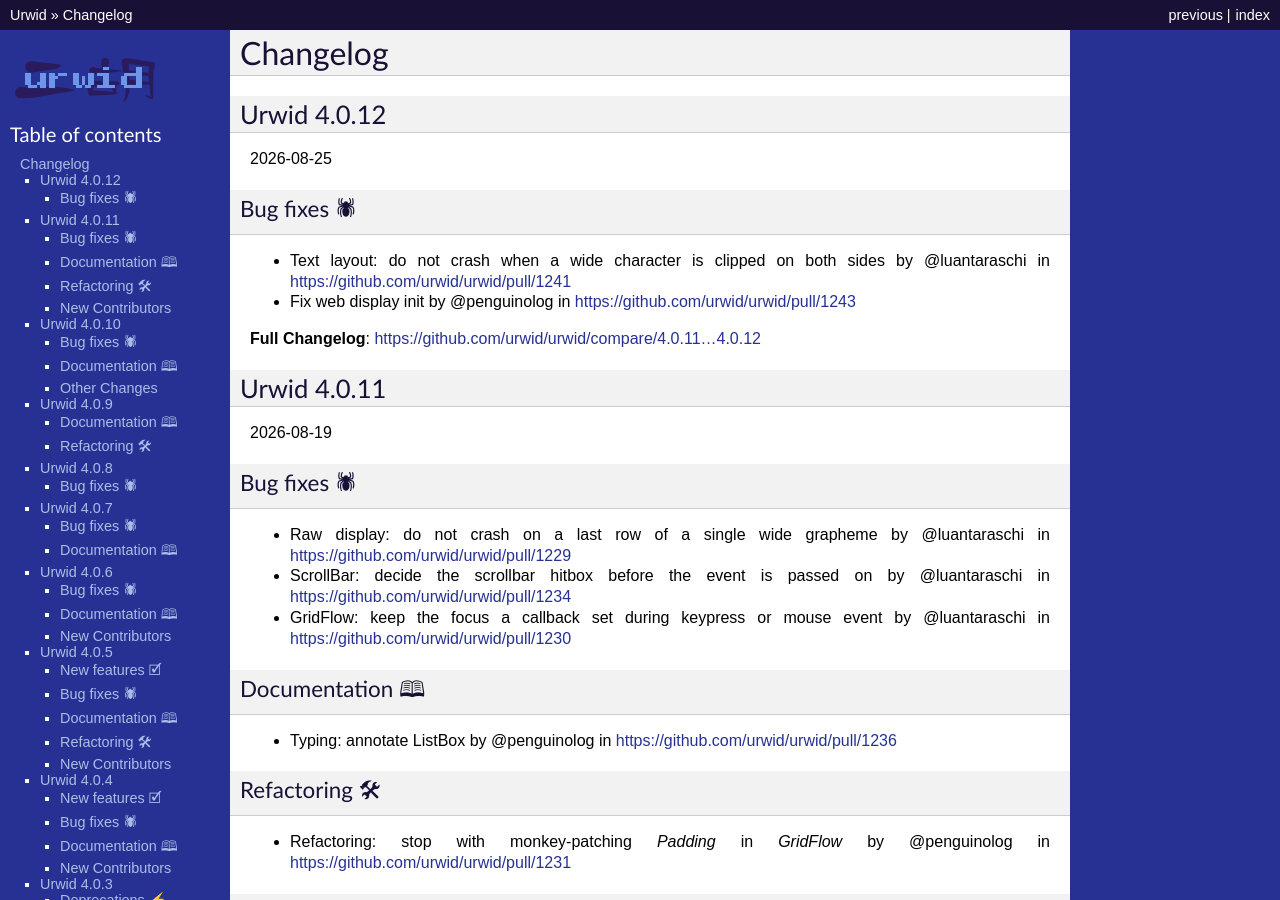
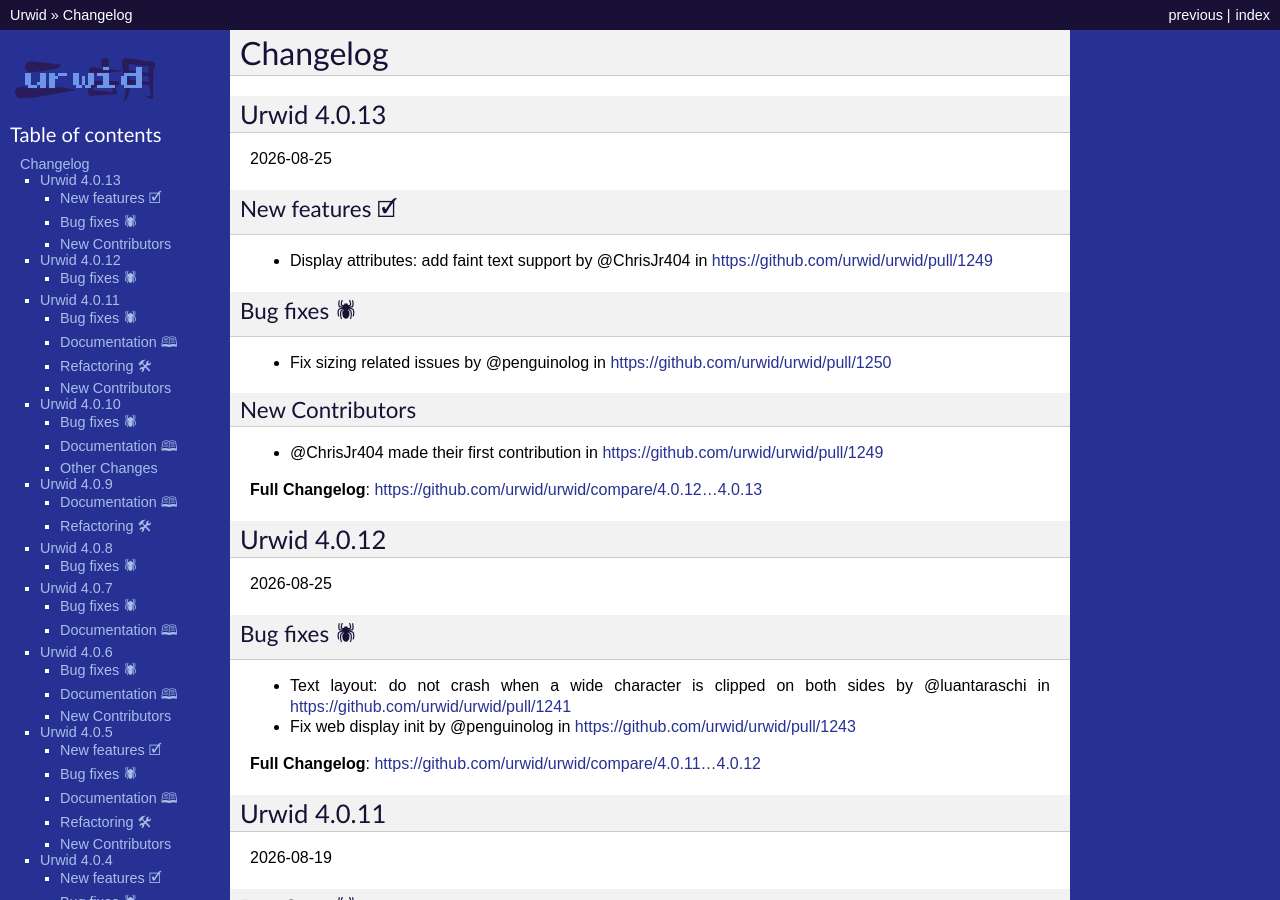
Before and after one commit to urwid/urwid, a Sphinx documentation site: the page built from docs/changelog.rst, in a window 1280 px wide and 900 px high. Built offline with Sphinx 7.4.7, drawn with Linux system fonts in a browser that asks for light colours.

Commit message:
Prepare release 4.0.13 (#1251)

```diff
--- a/docs/changelog.rst
+++ b/docs/changelog.rst
@@ -1,6 +1,24 @@
 
 Changelog
 ---------
+
+Urwid 4.0.13
+============
+
+2026-08-25
+
+New features 🗹
++++++++++++++++
+* Display attributes: add faint text support by @ChrisJr404 in https://github.com/urwid/urwid/pull/1249
+Bug fixes 🕷
+++++++++++++
+* Fix sizing related issues by @penguinolog in https://github.com/urwid/urwid/pull/1250
+
+New Contributors
+++++++++++++++++
+* @ChrisJr404 made their first contribution in https://github.com/urwid/urwid/pull/1249
+
+**Full Changelog**: https://github.com/urwid/urwid/compare/4.0.12...4.0.13
 
 Urwid 4.0.12
 ============
```
